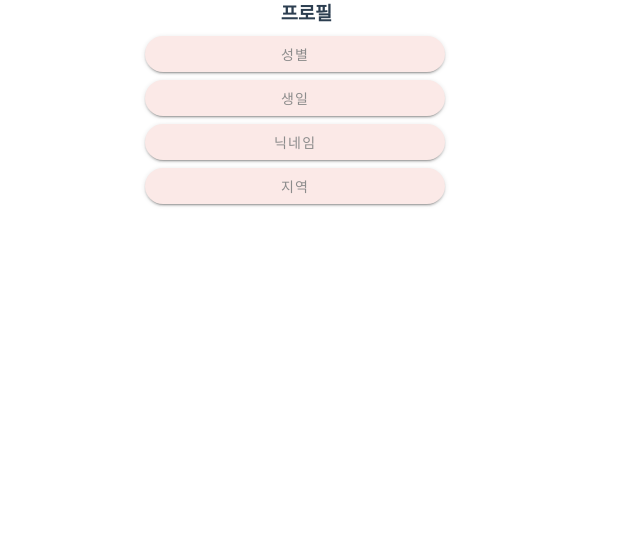
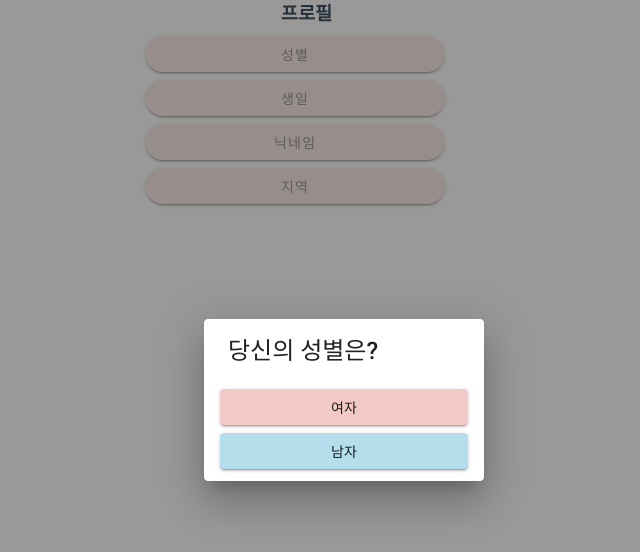
Before and after one commit to namdk1028/project3, a Vue app in the folder front/: page /user/userinfo in a window 1280 px wide. Shown: the top 552 px of the page, without its empty margins (296-936 px from the left). Built offline with nearby package versions, Linux system fonts and the light colour scheme; what vue-cookie would draw is missing.

Commit message:
[F] hotfix: gender data

```diff
--- a/front/src/components/user/Area.vue
+++ b/front/src/components/user/Area.vue
@@ -6,7 +6,7 @@
         <div>
           <v-row>
             <v-col>
-              <v-select :items="religion" label="활동 지역" outlined></v-select>
+              <v-select :items="area" label="활동 지역" outlined></v-select>
             </v-col>
           </v-row>
           <v-btn color="red lighten-3" dark @click="dialog_area = false">
@@ -24,7 +24,7 @@ export default {
   data() {
     return {
       dialog_area: false,
-      religion: [
+      area: [
         "서울",
         "경기",
         "부산",
--- a/front/src/components/user/Gender.vue
+++ b/front/src/components/user/Gender.vue
@@ -4,16 +4,12 @@
     <v-card-actions>
       <v-divider></v-divider>
       <div>
-        <v-btn
-          value="여자"
-          color="pink lighten-1"
-          text
-          @click="emitGender(value)"
-        >
-          여자
+        <v-btn color="#F3CAC7" class="my-1">
+          <button value="여자" text @click="emitGender">여자</button>
+          <!-- 여자 -->
         </v-btn>
-        <v-btn color="blue darken-1" text @click="dialog_gender = false">
-          남자
+        <v-btn color="#B4DEEC" class="my-1">
+          <button value="남자" text @click="emitGender">남자</button>
         </v-btn>
       </div>
     </v-card-actions>
@@ -33,8 +29,14 @@ export default {
     };
   },
   methods: {
-    emitGender(value) {
-      this.$emit("getGender", value);
+    emitGender(event) {
+      // console.log(event.target.value);
+      this.gender = event.target.value;
+      this.dialog_gender = true;
+      // console.log(gender);
+      // this.gender = this.attrs("value");
+      this.$emit("getGender", this.gender);
+      this.$emit("closeGender", this.dialog_gender);
     },
   },
 };
--- a/front/src/views/user/UserInfo.vue
+++ b/front/src/views/user/UserInfo.vue
@@ -11,7 +11,7 @@
         <p style="margin: 0px; color: #8c8c8c">성별</p>
       </v-btn>
       <v-dialog v-model="dialog_gender" max-width="280">
-        <Gender @getGender="gender" />
+        <Gender @closeGender="closeGender" @getGender="getGender" />
       </v-dialog>
     </v-row>
     <v-row class="my-2" justify="center">
@@ -92,7 +92,18 @@ export default {
     return {
       gender: "",
       birth: "",
-      dialog_gender: false,
+      nickname: "",
+      area: "",
+      height: "",
+      blood: "",
+      religion: "",
+      drink: "",
+      smoke: "",
+      education: "",
+      hoby: "",
+      body: "",
+      job: "",
+      dialog_gender: true,
       dialog_birth: false,
       dialog_nickname: false,
       dialog_area: false,
@@ -107,6 +118,16 @@ export default {
       dialog_job: false,
     };
   },
+  methods: {
+    getGender(gender) {
+      this.gender = gender;
+    },
+    closeGender() {
+      this.dialog_gender = false;
+      this.dialog_birth = true;
+    },
+  },
+  watch: {},
 };
 </script>
 
```
